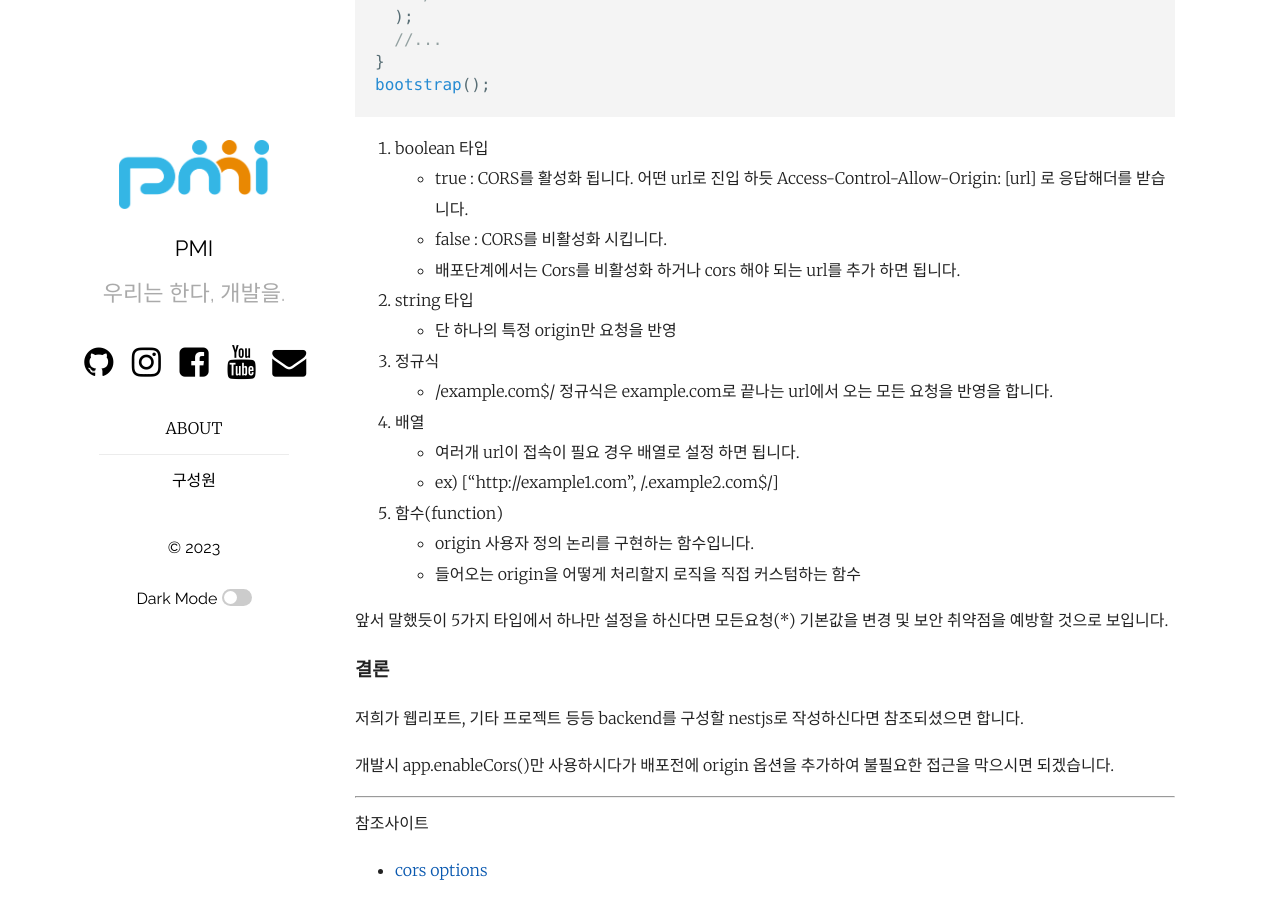
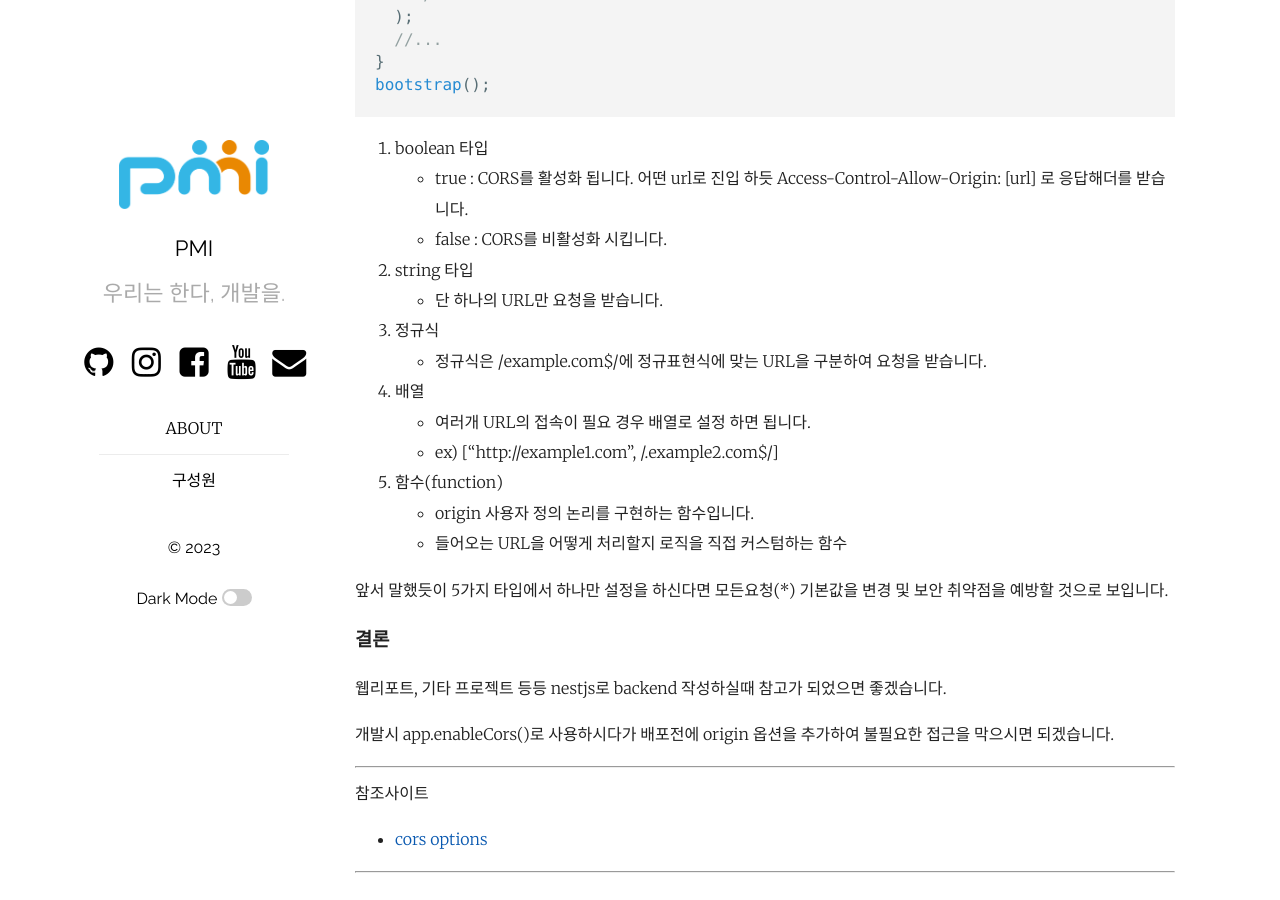
Before and after one commit to pmirnc-dev/pmirnc-dev.github.io, a Jekyll site: the page built from _posts/2023-09-21-nestjs app.enabkeCors 사용방법.md, in a window 1280 px wide and 900 px high, scrolled down 2619 px. Built offline with Jekyll 4.4.1, drawn with Linux system fonts in a browser that asks for light colours; comment, search, counter and statistics services are not loaded; some of the changed text lies outside the part shown.

Commit message:
fix: app.enableCors() 글 내용 수정

````diff
--- a/_posts/2023-09-21-nestjs app.enabkeCors 사용방법.md
+++ b/_posts/2023-09-21-nestjs app.enabkeCors 사용방법.md
@@ -67,7 +67,7 @@ export declare type CustomOrigin = (requestOrigin: string, callback: (err: Error
 
 ```
 
-아래의 5가지 방법중 하나를 선택하여 추가하시면 됩니다.
+작성 방법은 5가지 중에서 하나를 선택하여 작성하시면 됩니다.
 
 ```typescript
 async function bootstrap() {
@@ -98,25 +98,24 @@ bootstrap();
 1. boolean 타입
    - true   : CORS를 활성화 됩니다. 어떤 url로 진입 하듯 Access-Control-Allow-Origin: [url] 로 응답해더를 받습니다.
    - false  : CORS를 비활성화 시킵니다.
-   - 배포단계에서는 Cors를 비활성화 하거나 cors 해야 되는 url를 추가 하면 됩니다.
 2. string 타입
-    - 단 하나의 특정 origin만 요청을 반영
+    - 단 하나의 URL만 요청을 받습니다.
 3. 정규식
-    - /example\.com$/ 정규식은 example.com로 끝나는 url에서 오는 모든 요청을 반영을 합니다.
+    - 정규식은 /example\.com$/에 정규표현식에 맞는 URL을 구분하여 요청을 받습니다.
 4. 배열
-    - 여러개 url이 접속이 필요 경우 배열로 설정 하면 됩니다.
+    - 여러개 URL의 접속이 필요 경우 배열로 설정 하면 됩니다.
     - ex) ["http://example1.com", /\.example2\.com$/]
 5. 함수(function)
     - origin 사용자 정의 논리를 구현하는 함수입니다.
-    - 들어오는 origin을 어떻게 처리할지 로직을 직접 커스텀하는 함수
+    - 들어오는 URL을 어떻게 처리할지 로직을 직접 커스텀하는 함수
 
 앞서 말했듯이 5가지 타입에서 하나만 설정을 하신다면 모든요청(*) 기본값을 변경 및 보안 취약점을 예방할 것으로 보입니다.
 
 ### 결론
 
-저희가 웹리포트, 기타 프로젝트 등등 backend를 구성할 nestjs로 작성하신다면 참조되셨으면 합니다.
+웹리포트, 기타 프로젝트 등등 nestjs로 backend 작성하실때 참고가 되었으면 좋겠습니다.
 
-개발시 app.enableCors()만 사용하시다가 배포전에  origin 옵션을 추가하여 불필요한 접근을 막으시면 되겠습니다.
+개발시 app.enableCors()로 사용하시다가 배포전에 origin 옵션을 추가하여 불필요한 접근을 막으시면 되겠습니다.
 
 ---
 참조사이트
````
Also changed, not shown: other parts of _posts/2023-09-21-nestjs app.enabkeCors 사용방법.md (+1 -1 lines).
